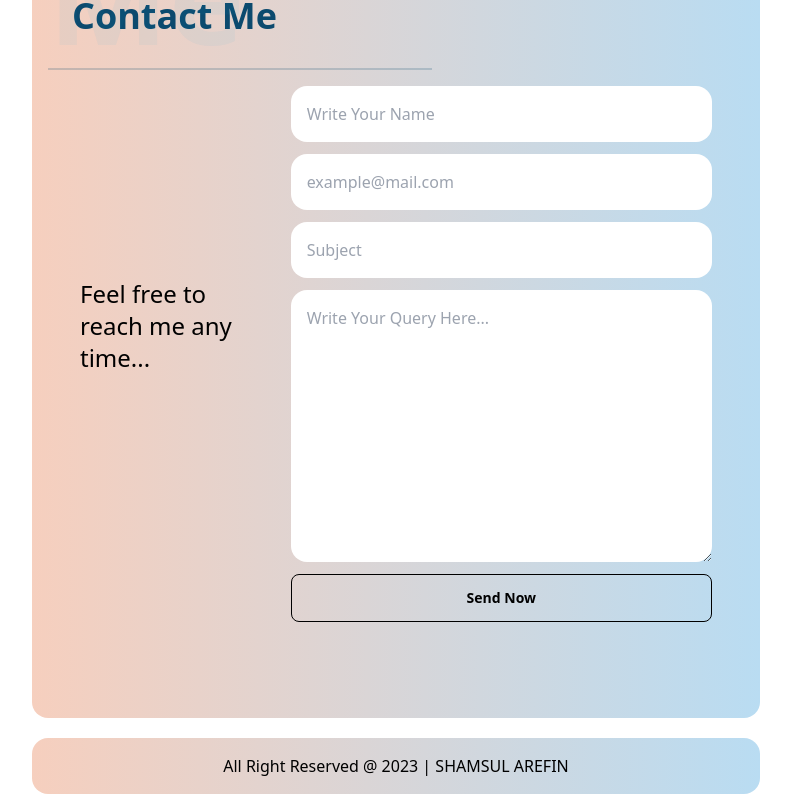
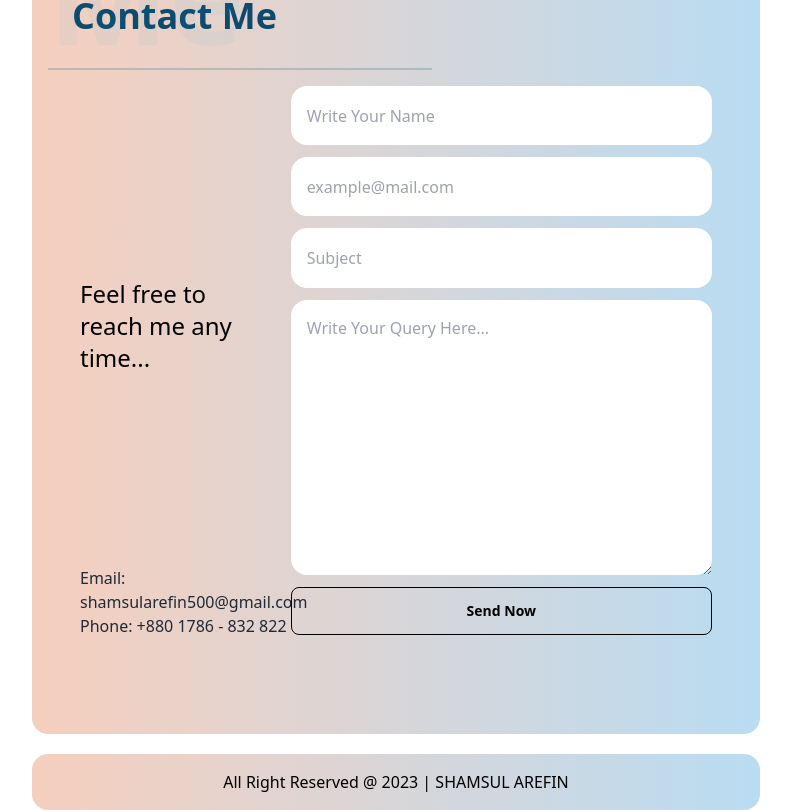
Before and after one commit to arefin22/web_resume, a React (Vite) app: page / in a window 1280 px wide. Shown: the part 3836-4646 px from the top of the page, without its empty margins (244-1035 px from the left). Built offline with nearby package versions, Linux system fonts and the light colour scheme.

Commit message:
Updated Contact Section

```diff
--- a/src/pages/Contact.jsx
+++ b/src/pages/Contact.jsx
@@ -18,6 +18,8 @@ const Contact = () => {
             <div className="grid grid-cols-1 lg:grid-cols-3 mx-auto lg:px-8">
                 <div className="lg:col-span-1">
                     <h4 className="text-2xl my-3 lg:my-48 text-black">Feel free to <br /> reach me any time...</h4>
+                    <p><span>Email: </span>shamsularefin500@gmail.com</p>
+                    <p><span>Phone: </span>+880 1786 - 832 822</p>
                     {/* <p>Feel free to reach me any time.</p> */}
                 </div>
                 <form onSubmit={onSubmit} className="grid grid-cols-1 lg:col-span-2 w-full gap-3">
```
